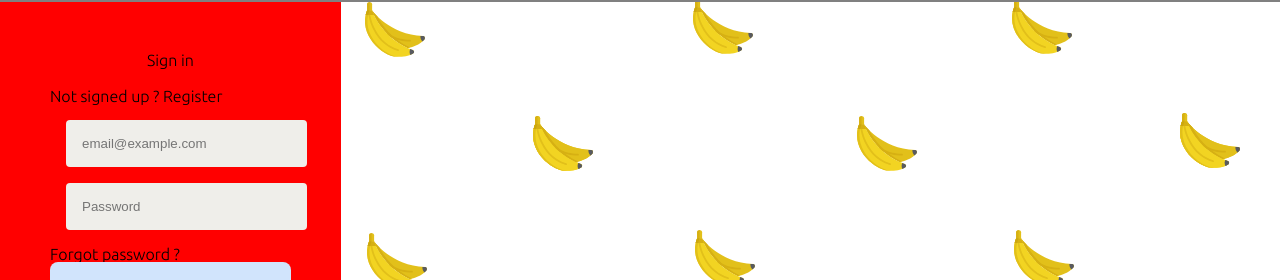
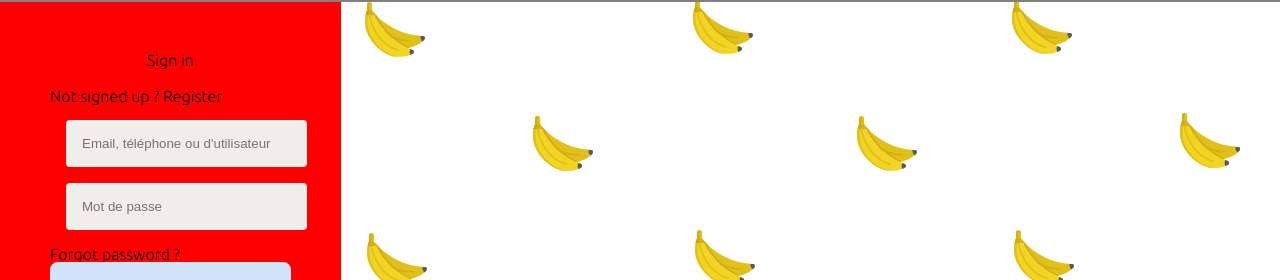
Before and after one commit to TristanLemire/DesginSystemHETIC, a React (Create React App) app: page / in a window 1280 px wide. Shown: the part 93-373 px from the top of the page. Built offline with nearby package versions, Linux system fonts and the light colour scheme.

Commit message:
[add]: default input andadjust style

```diff
--- a/src/components/atoms/Label.js
+++ b/src/components/atoms/Label.js
@@ -1,6 +1,7 @@
 import React from "react";
 import styled from "styled-components";
 import { font } from "../../styles/const";
+import { colors } from "../../styles/const";
 
 export const Label = ({ label }) => {
   return <LabelWrapper>{label}</LabelWrapper>;
@@ -8,4 +9,5 @@ export const Label = ({ label }) => {
 
 const LabelWrapper = styled.label`
   font-weight: ${font.weight.regular};
+  color: ${colors.primary.dark};
 `;
--- a/src/components/organisms/LoginForm.js
+++ b/src/components/organisms/LoginForm.js
@@ -70,15 +70,15 @@ export const LoginForm = () => {
       <form>
         <Input
           type="email"
-          placeholder="email@example.com"
-          label="Email"
+          placeholder="Email, téléphone ou d'utilisateur"
+          label="Email, téléphone ou d'utilisateur"
           callback={updateEmail}
           error={userError}
         />
         <Input
           type="password"
-          placeholder="Password"
-          label="Password"
+          placeholder="Mot de passe"
+          label="Mot de passe"
           callback={updatePassword}
           error={{}}
         />
```
Also changed, not shown: src/components/atoms/Error.js (+4 -3 lines), 1 other file (tests, documents, lock files or other folders).
